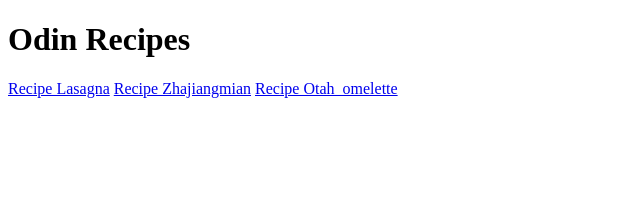
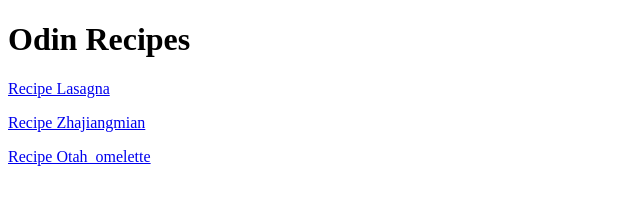
Before and after one commit to markymarkgao/odin-recipes, a plain HTML site: page index.html in a window 1280 px wide. Shown: the whole page, without its empty margins (0-640 px from the left). Drawn offline with Linux system fonts and the light colour scheme.

Commit message:
edit index.html it works.

```diff
--- a/index.html
+++ b/index.html
@@ -7,9 +7,9 @@
 </head>
 <body>
     <h1>Odin Recipes</h1>
-    <a href="./recipes/lasagna.html" target="_blank" rel="noopener noreferrer">Recipe Lasagna</a>
-    <a href="./recipes/zhajiangmian.html" target="_blank" rel="noopener noreferrer">Recipe Zhajiangmian</a>
-    <a href="./recipes/otah_omelette.html" target="_blank" rel="noopener noreferrer">Recipe Otah_omelette</a>
+    <p><a href="./recipes/lasagna.html" target="_blank" rel="noopener noreferrer">Recipe Lasagna</a></p>
+    <p><a href="./recipes/zhajiangmian.html" target="_blank" rel="noopener noreferrer">Recipe Zhajiangmian</a></p>
+    <p><a href="./recipes/otah_omelette.html" target="_blank" rel="noopener noreferrer">Recipe Otah_omelette</a></p>
 
 </body>
 </html>
```
